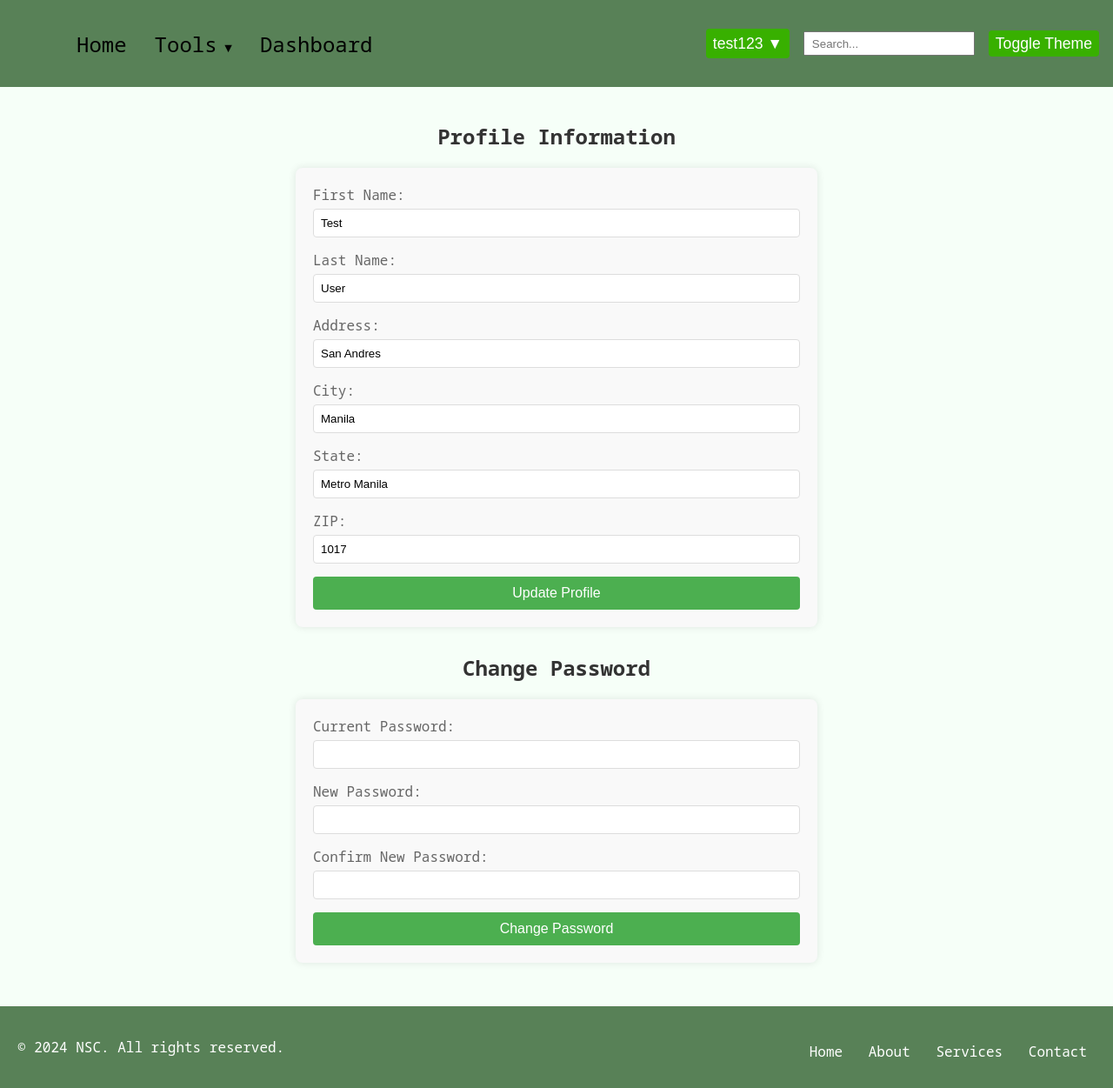
After one commit to iamxdv30/TheOmnitool, a Flask app: page /profile in a window 1280 px wide. The commit adds this page. Shown: the whole page at 87% size. Run offline with Flask 3, Linux system fonts and the light colour scheme; a user stored in the database is signed in.

Commit message:
Added profile page for users, minimal bugs fix in tools and privatize the tools

```diff
--- a/Tools/templates/tax_calculator.html
+++ b/Tools/templates/tax_calculator.html
@@ -10,10 +10,10 @@
 
     <form id="taxForm" method="POST" action="{{ url_for('tax_calculator_route') }}">
         <div class="calculator-selection">
-            <label for="calculator-type">Select Calculator:</label>
+            <label for="calculator-type">Select Country:</label>
             <select id="calculator-type" name="calculator_type" onchange="handleCalculatorChange(this)">
-                <option value="us">US Tax Calculator</option>
-                <option value="canada">Canada Tax Calculator</option>
+                <option value="us">United States</option>
+                <option value="canada">Canada</option>
             </select>
         </div>
 
--- a/main.py
+++ b/main.py
@@ -348,6 +348,7 @@ def register_routes(app):
                 password.encode("utf-8"), user.password.encode("utf-8")
             ):
                 session["logged_in"] = True
+                session["username"] = username  # Store username in session
                 session["role"] = user.role if hasattr(user, "role") else "user"
                 return redirect(url_for("user_dashboard"))
             else:
@@ -366,8 +367,75 @@ def register_routes(app):
     # User dashboard route
     @app.route("/user_dashboard", methods=["GET"])
     def user_dashboard():
-        if "logged_in" in session and session["role"] == "user":
-            return render_template("user_dashboard.html")
+        if "logged_in" in session:
+            username = session.get("username")
+            if username:
+                user = User.query.filter_by(username=username).first()
+                if user:
+                    return render_template("user_dashboard.html", user=user)
+                else:
+                    flash("User not found. Please log in again.", "error")
+                    return redirect(url_for("logout"))
+            else:
+                flash("Session error. Please log in again.", "error")
+                return redirect(url_for("logout"))
+        return redirect(url_for("login"))
+
+    @app.route("/profile", methods=["GET"])
+    def profile():
+        if "logged_in" in session:
+            username = session.get("username")
+            if username:
+                user = User.query.filter_by(username=username).first()
+                if user:
+                    return render_template("profile.html", user=user)
+                else:
+                    flash("User not found. Please log in again.", "error")
+                    return redirect(url_for("logout"))
+            else:
+                flash("Session error. Please log in again.", "error")
+                return redirect(url_for("logout"))
+        return redirect(url_for("login"))
+
+    @app.route("/update_profile", methods=["POST"])
+    def update_profile():
+        if "logged_in" in session:
+            username = session.get("username")
+            if username:
+                user = User.query.filter_by(username=username).first()
+                if user:
+                    # ADDED: Update user information
+                    user.fname = request.form['fname']
+                    user.lname = request.form['lname']
+                    user.address = request.form['address']
+                    user.city = request.form['city']
+                    user.state = request.form['state']
+                    user.zip = request.form['zip']
+                    db.session.commit()
+                    flash("Profile updated successfully!", "success")
+                    # MODIFIED: Redirect to the new profile page
+                    return redirect(url_for("profile"))
+                else:
+                    flash("User not found. Please log in again.", "error")
+            else:
+                flash("Session error. Please log in again.", "error")
+            return redirect(url_for("logout"))
+        return redirect(url_for("login"))
+
+    @app.route("/change_password", methods=["POST"])
+    def change_password():
+        if "logged_in" in session:
+            user = User.query.filter_by(username=session['username']).first()
+            if bcrypt.checkpw(request.form['current_password'].encode('utf-8'), user.password.encode('utf-8')):
+                if request.form['new_password'] == request.form['confirm_new_password']:
+                    user.set_password(request.form['new_password'])
+                    db.session.commit()
+                    flash("Password changed successfully!", "success")
+                else:
+                    flash("New passwords do not match!", "error")
+            else:
+                flash("Current password is incorrect!", "error")
+            return redirect(url_for("user_dashboard"))
         return redirect(url_for("login"))
 
 
--- a/static/css/base.css
+++ b/static/css/base.css
@@ -175,6 +175,65 @@ html, body {
     }
 }
 
+/* Profile Nav */
+
+.user-dropdown {
+    position: relative;
+    display: inline-block;
+}
+
+.dropbtn {
+    background-color: #4CAF50;
+    color: white;
+    padding: 10px;
+    font-size: 16px;
+    border: none;
+    cursor: pointer;
+}
+
+.dropdown-content {
+    display: none;
+    position: absolute;
+    background-color: #f9f9f9;
+    min-width: 160px;
+    box-shadow: 0px 8px 16px 0px rgba(0,0,0,0.2);
+    z-index: 1;
+}
+
+.dropdown-content a {
+    color: black;
+    padding: 12px 16px;
+    text-decoration: none;
+    display: block;
+}
+
+.dropdown-content a:hover {
+    background-color: #f1f1f1;
+}
+
+.user-dropdown {
+    margin-right: 1rem;
+}
+
+.dropbtn {
+    padding: 0.4rem 0.5rem;
+    cursor: pointer;
+    border: none;
+    background-color: #38b000;
+    color: #fff;
+    border-radius: 0.25rem;
+    font-size: 1em;
+}
+
+.user-dropdown:hover .dropdown-content {
+    display: block;
+}
+
+.user-dropdown:hover .dropbtn {
+    background-color: #3e8e41;
+}
+
+
 /* Dark theme styles */
 body.dark-theme {
     background-color: #333;
--- /dev/null
+++ b/static/css/profile.css
@@ -0,0 +1,96 @@
+/* Profile Page Styles */
+.profile-container {
+    max-width: 600px;
+    margin: 0 auto;
+    padding: 20px;
+    font-family: 'Noto Sans Mono', sans-serif;
+}
+
+.profile-heading {
+    text-align: center;
+    color: #333;
+    margin-bottom: 20px;
+}
+
+.profile-form,
+.password-form {
+    background-color: #f9f9f9;
+    border-radius: 8px;
+    box-shadow: 0 0 10px rgba(0, 0, 0, 0.1);
+    padding: 20px;
+    margin-bottom: 30px;
+}
+
+.profile-form-group {
+    margin-bottom: 15px;
+}
+
+.profile-label {
+    display: block;
+    margin-bottom: 5px;
+    color: #666;
+}
+
+.profile-input {
+    width: 100%;
+    padding: 8px;
+    border: 1px solid #ddd;
+    border-radius: 4px;
+    box-sizing: border-box;
+}
+
+.profile-button {
+    width: 100%;
+    padding: 10px;
+    background-color: #4CAF50;
+    color: white;
+    border: none;
+    border-radius: 4px;
+    cursor: pointer;
+    font-size: 16px;
+}
+
+.profile-button:hover {
+    background-color: #45a049;
+}
+
+/* Responsive design */
+@media (max-width: 600px) {
+    .profile-container {
+        padding: 10px;
+    }
+}
+
+/* Dark Theme */
+body.dark-theme .profile-container {
+    background-color: #333;
+    color: #fff;
+}
+
+body.dark-theme .profile-heading {
+    color: #fff;
+}
+
+body.dark-theme .profile-form,
+body.dark-theme .password-form {
+    background-color: #444;
+    color: #fff;
+}
+
+body.dark-theme .profile-label {
+    color: #ccc;
+}
+
+body.dark-theme .profile-input {
+    background-color: #555;
+    color: #fff;
+    border-color: #777;
+}
+
+body.dark-theme .profile-button {
+    background-color: #2196F3;
+}
+
+body.dark-theme .profile-button:hover {
+    background-color: #1e88e5;
+}
--- a/templates/base.html
+++ b/templates/base.html
@@ -23,6 +23,8 @@
             <div class="navbar-collapse" id="navbar-collapse">
                 <ul class="navbar-nav">
                     <li class="nav-item"><a href="{{ url_for('index') }}" class="nav-link">Home</a></li>
+                    <!-- ADDED: Conditional check for logged-in users -->
+                    {% if 'logged_in' in session %}
                     <li class="nav-item dropdown">
                         <a href="#" class="nav-link dropdown-toggle">Tools</a>
                         <ul class="dropdown-menu">
@@ -38,10 +40,23 @@
                             </li>
                         </ul>
                     </li>
+                    <!-- ADDED: Dashboard link for logged-in users -->
+                    <li class="nav-item"><a href="{{ url_for('user_dashboard') }}" class="nav-link">Dashboard</a></li>
+                    {% endif %}
                 </ul>
                 <div class="navbar-right">
+                    {% if 'logged_in' in session %}
+                    <div class="user-dropdown">
+                        <button class="dropbtn">{{ session.get('username', 'User') }} ▼</button>
+                        <div class="dropdown-content">
+                            <a href="{{ url_for('profile') }}">Profile Settings</a>
+                            <a href="{{ url_for('logout') }}">Logout</a>
+                        </div>
+                    </div>
+                    {% else %}
                     <a href="{{ url_for('login') }}" class="btn">Login</a>
                     <a href="{{ url_for('register_step1') }}" class="btn">Sign Up</a>
+                    {% endif %}
                     <input type="text" class="search-bar" placeholder="Search...">
                     <button class="base-toggle-btn">Toggle Theme</button>
                 </div>
@@ -71,7 +86,6 @@
     </div>
 </footer>
 {% endblock %}
-
 
     <script>
         document.addEventListener('DOMContentLoaded', function() {
--- /dev/null
+++ b/templates/profile.html
@@ -0,0 +1,55 @@
+{% extends "base.html" %}
+
+{% block styles %}
+<link rel="stylesheet" href="{{ url_for('static', filename='css/profile.css') }}">
+{% endblock %}
+
+{% block content %}
+<div class="profile-container">
+    <h2 class="profile-heading">Profile Information</h2>
+    <form class="profile-form" action="{{ url_for('update_profile') }}" method="post">
+        <div class="profile-form-group">
+            <label for="fname" class="profile-label">First Name:</label>
+            <input type="text" id="fname" name="fname" value="{{ user.fname }}" required class="profile-input">
+        </div>
+        <div class="profile-form-group">
+            <label for="lname" class="profile-label">Last Name:</label>
+            <input type="text" id="lname" name="lname" value="{{ user.lname }}" required class="profile-input">
+        </div>
+        <div class="profile-form-group">
+            <label for="address" class="profile-label">Address:</label>
+            <input type="text" id="address" name="address" value="{{ user.address }}" required class="profile-input">
+        </div>
+        <div class="profile-form-group">
+            <label for="city" class="profile-label">City:</label>
+            <input type="text" id="city" name="city" value="{{ user.city }}" required class="profile-input">
+        </div>
+        <div class="profile-form-group">
+            <label for="state" class="profile-label">State:</label>
+            <input type="text" id="state" name="state" value="{{ user.state }}" required class="profile-input">
+        </div>
+        <div class="profile-form-group">
+            <label for="zip" class="profile-label">ZIP:</label>
+            <input type="text" id="zip" name="zip" value="{{ user.zip }}" required class="profile-input">
+        </div>
+        <button type="submit" class="profile-button">Update Profile</button>
+    </form>
+
+    <h2 class="profile-heading">Change Password</h2>
+    <form class="password-form" action="{{ url_for('change_password') }}" method="post">
+        <div class="profile-form-group">
+            <label for="current_password" class="profile-label">Current Password:</label>
+            <input type="password" id="current_password" name="current_password" required class="profile-input">
+        </div>
+        <div class="profile-form-group">
+            <label for="new_password" class="profile-label">New Password:</label>
+            <input type="password" id="new_password" name="new_password" required class="profile-input">
+        </div>
+        <div class="profile-form-group">
+            <label for="confirm_new_password" class="profile-label">Confirm New Password:</label>
+            <input type="password" id="confirm_new_password" name="confirm_new_password" required class="profile-input">
+        </div>
+        <button type="submit" class="profile-button">Change Password</button>
+    </form>
+</div>
+{% endblock %}
```
Also changed, not shown: static/css/tax_calculator.css (+64 -1 lines), templates/user_dashboard.html (+9 -3 lines), instance/users.db.
